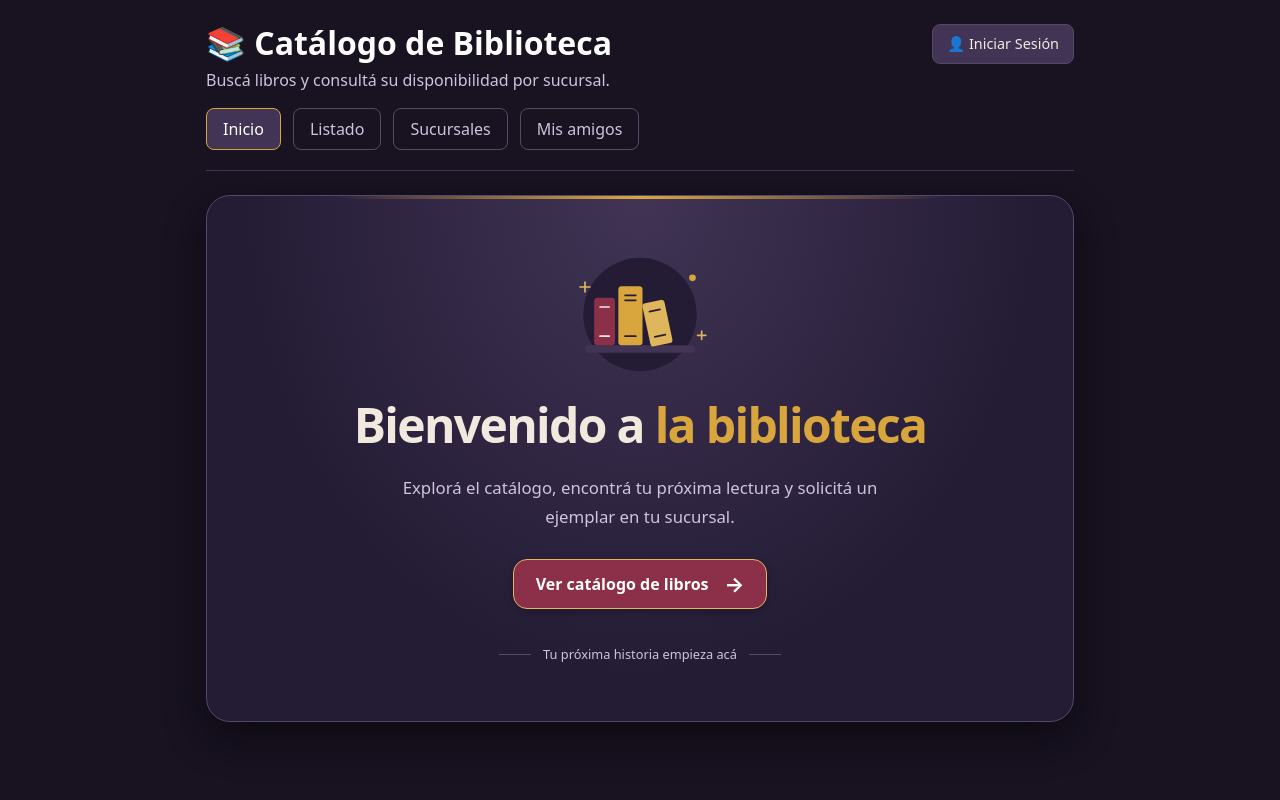
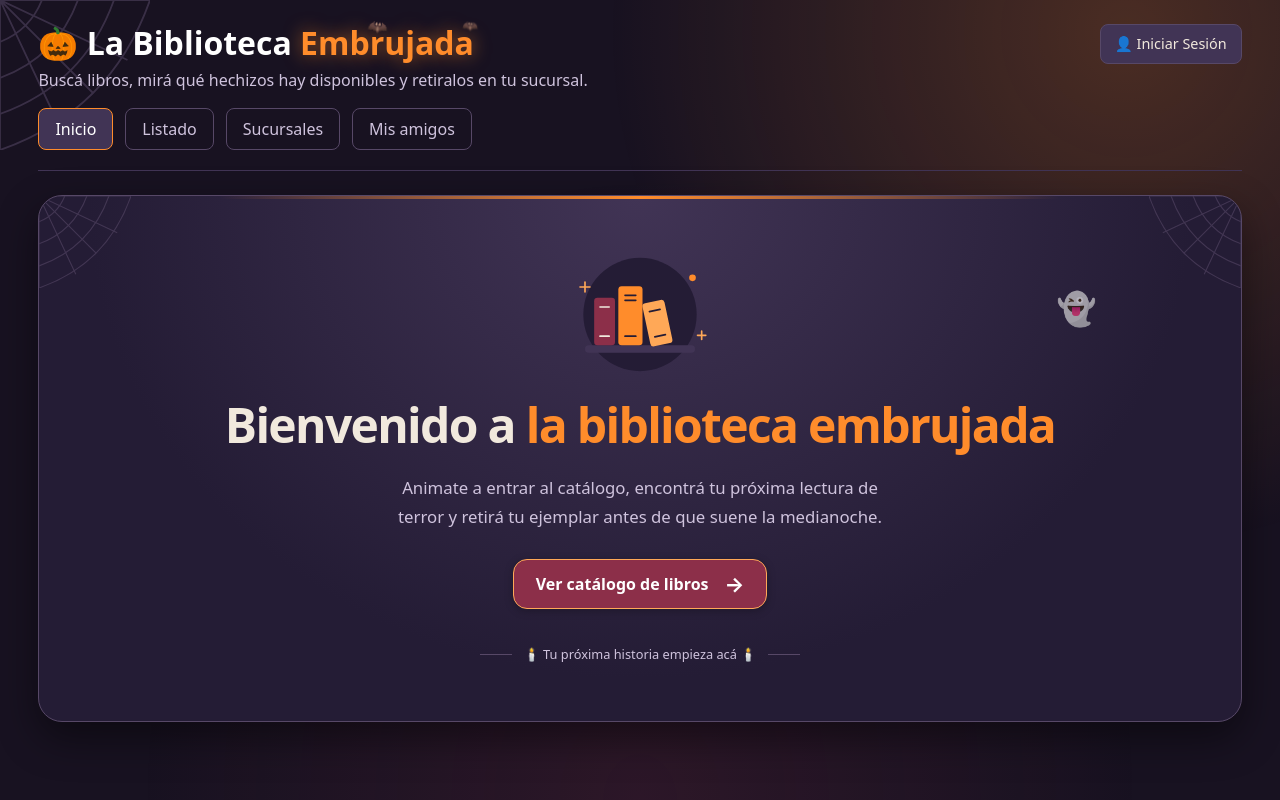
Before and after one commit to SolVaccaro93/clase-6-PNT, a Vue app: page /#/ in a window 1280 px wide. Built offline with nearby package versions, Linux system fonts and the light colour scheme.

Commit message:
feat: implement Halloween theme with decorative elements and improved UI interactions

```diff
--- a/index.html
+++ b/index.html
@@ -4,7 +4,7 @@
     <meta charset="UTF-8" />
     <link rel="icon" type="image/svg+xml" href="/favicon.svg" />
     <meta name="viewport" content="width=device-width, initial-scale=1.0" />
-    <title>Catálogo Biblioteca</title>
+    <title>🎃 La Biblioteca Embrujada</title>
   </head>
   <body>
     <div id="app"></div>
--- a/src/App.vue
+++ b/src/App.vue
@@ -2,6 +2,7 @@
 import { computed } from "vue";
 import { useRouter } from "vue-router";
 import { AuthService } from "./services/authService.js";
+import Telarana from "./components/Telarana.vue";
 
 const router = useRouter();
 
@@ -17,11 +18,21 @@ function cerrarSesion() {
 
 <template>
   <div class="contenedor">
+    <!-- Telaraña fija en la esquina superior izquierda de la página -->
+    <Telarana class="telarana-pagina" />
+
     <header class="encabezado">
       <div class="barra-superior">
-        <div>
-          <h1>📚 Catálogo de Biblioteca</h1>
-          <p>Buscá libros y consultá su disponibilidad por sucursal.</p>
+        <div class="titulo-area">
+          <h1>
+            <span class="titulo-emoji" aria-hidden="true">🎃</span>
+            La Biblioteca <span class="titulo-destacado">Embrujada</span>
+          </h1>
+          <p>Buscá libros, mirá qué hechizos hay disponibles y retiralos en tu sucursal.</p>
+
+          <!-- Murciélagos decorativos del encabezado -->
+          <span class="murcielago murcielago-1" aria-hidden="true">🦇</span>
+          <span class="murcielago murcielago-2" aria-hidden="true">🦇</span>
         </div>
 
         <!-- Requerimiento: Autenticación y Sesión de usuario - Matías -->
@@ -68,10 +79,36 @@ function cerrarSesion() {
 </template>
 
 <style scoped>
+/* El contenido ocupa todo el ancho de la pantalla.
+   El padding crece con el viewport (clamp: mínimo 16px, 3% del ancho,
+   máximo 48px) para que en pantallas grandes no quede pegado a los bordes. */
 .contenedor {
-  max-width: 900px;
-  margin: 0 auto;
-  padding: 24px 16px;
+  width: 100%;
+  padding: 24px clamp(16px, 3vw, 48px);
+}
+
+/* Telaraña de la esquina de la página.
+   'fixed' la clava en la ventana: no se mueve al hacer scroll.
+   'z-index: -1' la manda detrás del contenido, así nunca tapa el título
+   (queda por delante de la niebla del body, que también está en -1, porque
+   en caso de empate se pinta primero lo que aparece antes en el documento). */
+.telarana-pagina {
+  position: fixed;
+  top: 0;
+  left: 0;
+  width: 150px;
+  height: 150px;
+  color: var(--color-border-light);
+  opacity: 0.55;
+  z-index: -1;
+}
+
+/* En pantallas chicas se achica, para no comerse el título */
+@media (max-width: 600px) {
+  .telarana-pagina {
+    width: 90px;
+    height: 90px;
+  }
 }
 
 .encabezado {
@@ -91,11 +128,64 @@ function cerrarSesion() {
   gap: 16px;
 }
 
+/* El contenedor del título es "relative" para poder ubicar los murciélagos
+   encima con position: absolute */
+.titulo-area {
+  position: relative;
+}
+
 h1 {
   color: #ffffff;
   margin: 0 0 6px;
   font-size: clamp(1.5rem, 4vw, 2rem);
   line-height: 1.2;
+}
+
+/* "Embrujada" en naranja calabaza con un resplandor detrás */
+.titulo-destacado {
+  color: var(--color-accent);
+  text-shadow: 0 0 18px color-mix(in srgb, var(--color-accent) 60%, transparent);
+}
+
+/* La calabaza late suavemente, como una vela adentro */
+.titulo-emoji {
+  display: inline-block;
+  animation: latir 2.5s ease-in-out infinite;
+}
+
+@keyframes latir {
+  0%, 100% { transform: scale(1); }
+  50%      { transform: scale(1.12); }
+}
+
+/* Murciélagos: revolotean arriba a la derecha del título */
+.murcielago {
+  position: absolute;
+  top: -6px;
+  font-size: 1rem;
+  opacity: 0.75;
+  pointer-events: none;      /* decorativos: no deben molestar al mouse */
+  animation: revolotear 7s ease-in-out infinite;
+}
+
+.murcielago-1 {
+  left: 62%;
+}
+
+/* El segundo arranca más tarde y tarda distinto, así no vuelan sincronizados */
+.murcielago-2 {
+  left: 78%;
+  font-size: 0.8rem;
+  animation-duration: 9s;
+  animation-delay: -3s;
+}
+
+@keyframes revolotear {
+  0%   { transform: translate(0, 0) rotate(0deg); }
+  25%  { transform: translate(14px, -10px) rotate(8deg); }
+  50%  { transform: translate(4px, 6px) rotate(-6deg); }
+  75%  { transform: translate(-12px, -4px) rotate(5deg); }
+  100% { transform: translate(0, 0) rotate(0deg); }
 }
 
 .barra-superior p {
--- /dev/null
+++ b/src/components/Telarana.vue
@@ -0,0 +1,32 @@
+<script setup>
+// =========================================================================
+// Telaraña decorativa (tema Halloween)
+// =========================================================================
+// Solo dibuja la figura: la POSICIÓN y el TAMAÑO los define quien la usa,
+// con una clase propia. Así la misma telaraña sirve para la esquina de la
+// página y para las esquinas del bloque de bienvenida.
+//
+// La telaraña se dibuja apuntando a la esquina SUPERIOR IZQUIERDA. Para la
+// otra esquina se espeja con CSS (transform: scaleX(-1)).
+//
+// stroke="currentColor" significa "usá el color de texto que tengas".
+// Gracias a eso el color se define por CSS y sigue nuestra paleta.
+</script>
+
+<template>
+  <svg class="telarana" viewBox="0 0 100 100" aria-hidden="true">
+    <g fill="none" stroke="currentColor" stroke-width="1.2">
+      <!-- Hilos radiales: salen de la esquina como un abanico -->
+      <path d="M0 0 L100 0 M0 0 L85 40 M0 0 L62 62 M0 0 L40 85 M0 0 L0 100" />
+      <!-- Arcos que unen los hilos (las "vueltas" de la tela) -->
+      <path d="M28 0 Q20 20 0 28 M52 0 Q38 38 0 52 M76 0 Q56 56 0 76 M100 0 Q74 74 0 100" />
+    </g>
+  </svg>
+</template>
+
+<style scoped>
+.telarana {
+  /* Decorativa: nunca debe interferir con los clics del usuario */
+  pointer-events: none;
+}
+</style>
--- a/src/services/amigosService.js
+++ b/src/services/amigosService.js
@@ -11,7 +11,7 @@ import { BibliotecaService } from "./bibliotecaService.js";
 const USUARIOS = [
   { id_usuario: "lector", nombre: "Sol Vaccaro" },
   { id_usuario: "admin", nombre: "Matías Gratz" },
-  { id_usuario: "pato", nombre: "Patricio" },
+  { id_usuario: "pato", nombre: "Patricio Araquistain" },
   { id_usuario: "valen", nombre: "Valentín" },
   { id_usuario: "lucia", nombre: "Lucía Fernández" }
 ];
@@ -22,7 +22,8 @@ const AMISTADES = [
   { id_amistad: 3, id_usuario_solicita: "lector", id_usuario_amigo: "admin", estado: "aceptada" },
   { id_amistad: 4, id_usuario_solicita: "lucia", id_usuario_amigo: "lector", estado: "pendiente" },
   { id_amistad: 5, id_usuario_solicita: "admin", id_usuario_amigo: "lucia", estado: "aceptada" },
-  { id_amistad: 6, id_usuario_solicita: "admin", id_usuario_amigo: "valen", estado: "aceptada" }
+  { id_amistad: 6, id_usuario_solicita: "admin", id_usuario_amigo: "valen", estado: "aceptada" },
+  { id_amistad: 7, id_usuario_solicita: "admin", id_usuario_amigo: "pato", estado: "aceptada" }
 ];
 
 const LECTURAS = [
--- a/src/style.css
+++ b/src/style.css
@@ -20,10 +20,13 @@
   --color-border-hover: #4f4162;  /* borde al pasar el mouse */
 
   /* --- Colores de marca --- */
+  /* Tema Halloween: el acento pasó de dorado a naranja calabaza.
+     Para volver al tema "Biblioteca antigua" alcanza con poner
+     --color-accent: #d9a63e y --color-accent-light: #e0b65c */
   --color-primary: #8c2f49;       /* vino: botones y acciones principales */
   --color-primary-hover: #a83c5a; /* vino más claro: hover de los botones */
-  --color-accent: #d9a63e;        /* dorado: links y detalles */
-  --color-accent-light: #e0b65c;  /* dorado claro: hover de los acentos */
+  --color-accent: #ff8c2b;        /* naranja calabaza: links y detalles */
+  --color-accent-light: #ffa857;  /* naranja claro: hover de los acentos */
 
   /* --- Textos (del más claro al más apagado) --- */
   --color-text: #f1e9dd;          /* texto principal (crema) */
@@ -54,6 +57,14 @@
   --sombra-chica: 0 2px 8px rgba(0, 0, 0, 0.25);
   --sombra: 0 8px 20px rgba(0, 0, 0, 0.35);
   --sombra-grande: 0 16px 40px rgba(0, 0, 0, 0.45);
+
+  /* =======================================================================
+     MOVIMIENTO - transiciones
+     Una transición hace que el cambio de estilo ocurra de forma gradual en
+     vez de de golpe. Dos duraciones alcanzan para toda la app:
+     ======================================================================= */
+  --transicion-rapida: 120ms ease;  /* color de links y textos */
+  --transicion: 200ms ease;         /* botones, tarjetas, sombras */
 }
 
 body {
@@ -63,6 +74,33 @@ body {
   background-color: var(--color-bg);
   color: var(--color-text);
   line-height: 1.5;
+}
+
+/* =========================================================================
+   AMBIENTE HALLOWEEN: niebla y luna
+   Dos degradados fijos detrás de todo el contenido. Van en ::before del body
+   con position: fixed, así no se mueven al hacer scroll y no afectan al
+   layout. z-index negativo = quedan por detrás de todo.
+   ========================================================================= */
+body::before {
+  content: "";
+  position: fixed;
+  inset: 0;
+  z-index: -1;
+  pointer-events: none;
+  background:
+    /* resplandor naranja arriba a la derecha: la "luna" */
+    radial-gradient(
+      circle at 88% 4%,
+      color-mix(in srgb, var(--color-accent) 22%, transparent) 0%,
+      transparent 38%
+    ),
+    /* niebla violeta que sube desde abajo */
+    radial-gradient(
+      ellipse at 50% 100%,
+      color-mix(in srgb, var(--color-primary) 18%, transparent) 0%,
+      transparent 55%
+    );
 }
 
 * {
@@ -82,6 +120,17 @@ input, select {
   border: 1px solid var(--color-border-light);
   background-color: var(--color-surface);
   color: var(--color-text);
+  transition: border-color var(--transicion), box-shadow var(--transicion);
+}
+
+/* El input "se enciende" cuando el mouse pasa o cuando está en foco */
+input:hover, select:hover {
+  border-color: var(--color-border-hover);
+}
+
+input:focus, select:focus {
+  border-color: var(--color-accent);
+  box-shadow: 0 0 0 3px color-mix(in srgb, var(--color-accent) 25%, transparent);
 }
 
 button {
@@ -91,10 +140,21 @@ button {
   border: none;
   cursor: pointer;
   font-weight: bold;
+  transition: background-color var(--transicion), transform var(--transicion),
+              box-shadow var(--transicion);
 }
 
+/* Al pasar el mouse el botón se aclara, se levanta 1px y proyecta sombra */
 button:hover {
   background-color: var(--color-primary-hover);
+  transform: translateY(-1px);
+  box-shadow: var(--sombra-chica);
+}
+
+/* Al hacer clic vuelve a su lugar: da la sensación de que se aprieta */
+button:active {
+  transform: translateY(0);
+  box-shadow: none;
 }
 
 input:focus-visible, select:focus-visible, button:focus-visible, a:focus-visible {
@@ -105,10 +165,11 @@ input:focus-visible, select:focus-visible, button:focus-visible, a:focus-visible
 a {
   color: var(--color-accent);
   overflow-wrap: anywhere;
+  transition: color var(--transicion-rapida);
 }
 
 a:hover {
-  color: var(--color-text);
+  color: var(--color-accent-light);
 }
 
 .estado {
@@ -133,3 +194,23 @@ a:hover {
   clip-path: inset(50%);
   white-space: nowrap;
 }
+
+/* =========================================================================
+   ACCESIBILIDAD: respetar a quien no quiere animaciones
+   Si la persona desactivó las animaciones en su sistema operativo, el
+   navegador lo informa con prefers-reduced-motion y acá las anulamos todas
+   de una sola vez (en vez de tener que acordarse en cada componente).
+   Los cambios de color siguen funcionando: lo que se corta es el movimiento.
+   ========================================================================= */
+@media (prefers-reduced-motion: reduce) {
+  *, *::before, *::after {
+    animation-duration: 0.01ms !important;
+    animation-iteration-count: 1 !important;
+    transition-duration: 0.01ms !important;
+    scroll-behavior: auto !important;
+  }
+
+  *:hover {
+    transform: none !important;
+  }
+}
--- a/src/views/InicioView.vue
+++ b/src/views/InicioView.vue
@@ -1,5 +1,16 @@
+<script setup>
+import Telarana from "../components/Telarana.vue";
+</script>
+
 <template>
   <section class="bienvenida" aria-labelledby="titulo-inicio">
+    <!-- Telarañas en las dos esquinas de arriba (mismo componente, espejado) -->
+    <Telarana class="telarana-hero telarana-izq" />
+    <Telarana class="telarana-hero telarana-der" />
+
+    <!-- Fantasma que flota junto a la ilustración -->
+    <span class="fantasma" aria-hidden="true">👻</span>
+
     <div class="bienvenida-ilustracion" aria-hidden="true">
       <svg viewBox="0 0 240 150" fill="none">
         <circle cx="120" cy="75" r="68" fill="var(--color-surface)" />
@@ -16,15 +27,16 @@
         </g>
       </svg>
     </div>
-    <h2 id="titulo-inicio">Bienvenido a <span>la biblioteca</span></h2>
+    <h2 id="titulo-inicio">Bienvenido a <span>la biblioteca embrujada</span></h2>
     <p class="bienvenida-descripcion">
-      Explorá el catálogo, encontrá tu próxima lectura y solicitá un ejemplar en tu sucursal.
+      Animate a entrar al catálogo, encontrá tu próxima lectura de terror y
+      retirá tu ejemplar antes de que suene la medianoche.
     </p>
     <RouterLink class="bienvenida-enlace" :to="{ name: 'listado' }">
       Ver catálogo de libros <span aria-hidden="true">→</span>
     </RouterLink>
     <div class="bienvenida-pie" aria-hidden="true">
-      <span></span> Tu próxima historia empieza acá <span></span>
+      <span></span> 🕯️ Tu próxima historia empieza acá 🕯️ <span></span>
     </div>
   </section>
 </template>
@@ -47,6 +59,59 @@
   inset: 0 15% auto;
   height: 3px;
   background: linear-gradient(90deg, transparent, var(--color-accent), transparent);
+}
+
+/* --- Decoración de Halloween --- */
+
+/* Telarañas del bloque de bienvenida (componente Telarana.vue).
+   El componente solo dibuja la figura; acá le damos posición, tamaño y color. */
+.telarana-hero {
+  position: absolute;
+  top: 0;
+  width: 92px;
+  height: 92px;
+  color: var(--color-border-light);
+  opacity: 0.6;
+}
+
+.telarana-izq {
+  left: 0;
+}
+
+/* La de la derecha es la misma figura espejada horizontalmente */
+.telarana-der {
+  right: 0;
+  transform: scaleX(-1);
+}
+
+/* El fantasma sube y baja despacio, y se desvanece un poco en el camino */
+.fantasma {
+  position: absolute;
+  top: 18%;
+  right: 12%;
+  font-size: 2rem;
+  opacity: 0.85;
+  pointer-events: none;
+  animation: flotar 4s ease-in-out infinite;
+}
+
+@keyframes flotar {
+  0%, 100% { transform: translateY(0); opacity: 0.85; }
+  50%      { transform: translateY(-14px); opacity: 0.45; }
+}
+
+@media (max-width: 600px) {
+  .telarana-hero {
+    width: 64px;
+    height: 64px;
+  }
+
+  /* En pantallas chicas el fantasma tapaba la ilustración */
+  .fantasma {
+    font-size: 1.5rem;
+    top: 10%;
+    right: 6%;
+  }
 }
 
 .bienvenida-ilustracion {
@@ -98,7 +163,8 @@
   font-weight: 650;
   text-decoration: none;
   box-shadow: var(--sombra-chica);
-  transition: background-color 180ms ease, transform 180ms ease, box-shadow 180ms ease;
+  transition: background-color var(--transicion), transform var(--transicion),
+              box-shadow var(--transicion);
 }
 
 .bienvenida-enlace:hover {
@@ -148,13 +214,6 @@
   }
 }
 
-@media (prefers-reduced-motion: reduce) {
-  .bienvenida-enlace {
-    transition: none;
-  }
-
-  .bienvenida-enlace:hover {
-    transform: none;
-  }
-}
+/* El bloque de prefers-reduced-motion que estaba acá se movió a style.css,
+   donde ahora anula las animaciones de toda la app de una sola vez. */
 </style>
```
Also changed, not shown: src/components/LibroCard.vue (+10 -2 lines), 1 other file (tests, documents, lock files or other folders).
